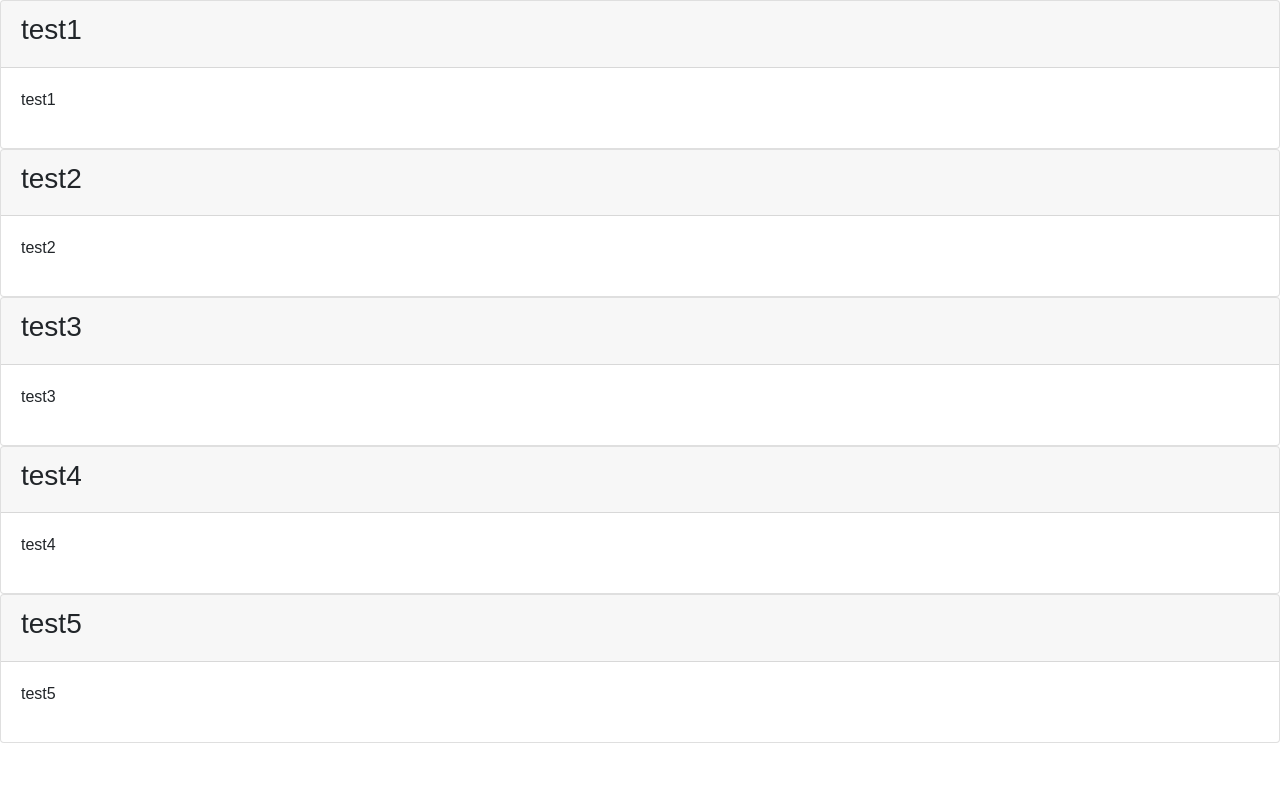
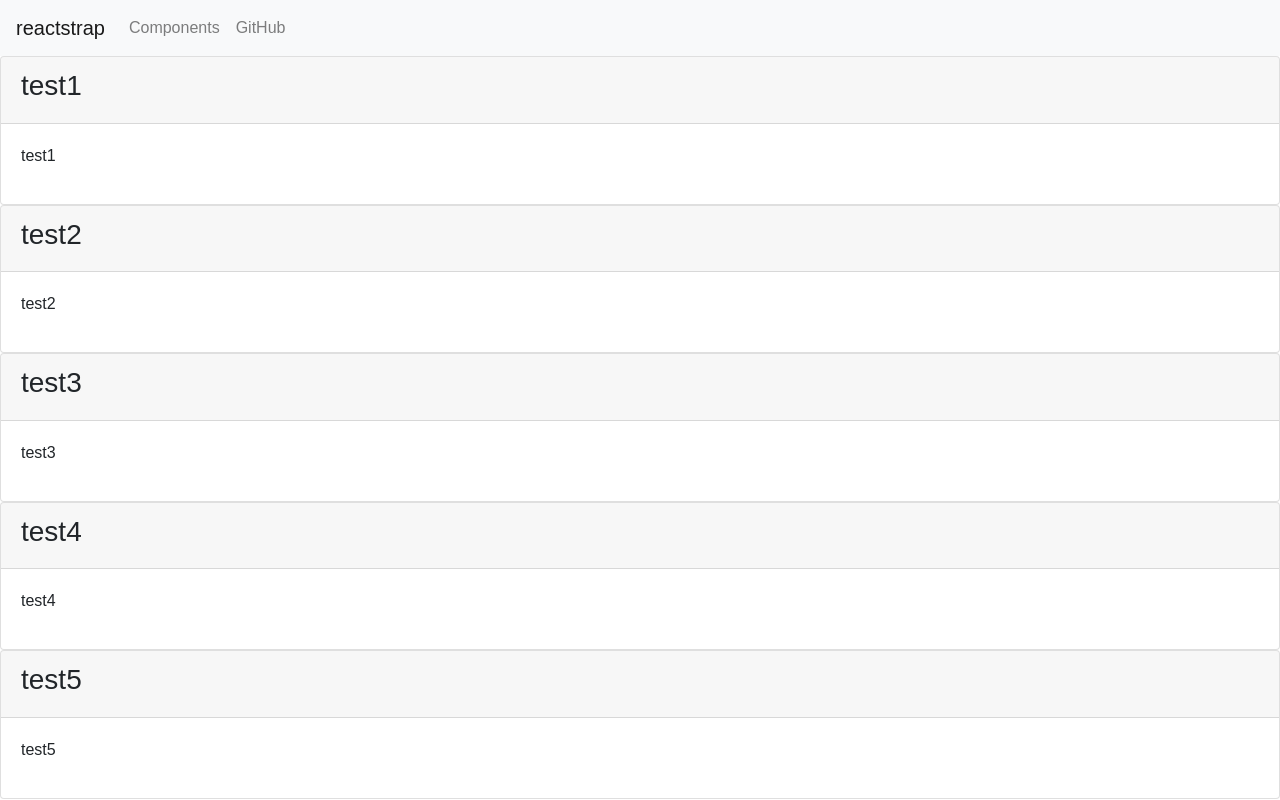
Before and after one commit to Mattmej/NYT-React-Search, a React (Create React App) app in the folder client/: page / in a window 1280 px wide. Built offline with nearby package versions, Linux system fonts and the light colour scheme.

Commit message:
Add a navbar as a test to the webpage.

```diff
--- a/client/src/App.js
+++ b/client/src/App.js
@@ -2,6 +2,7 @@
 // import logo from './logo.svg';
 import './App.css';
 import ArticleDisplay from "./components/ArticleDisplay";
+import AppNavbar from "./components/AppNavbar";
 
 const testArray = [
     {
@@ -61,6 +62,7 @@
     render() {
         return(
             <div>
+                <AppNavbar/>
                 {/* <ArticleDisplay entry = {this.selectObject(testArray)}/> */}
                 <ArticleDisplay array = {testArray}/>
             </div>
--- a/client/src/components/AppNavbar.js
+++ b/client/src/components/AppNavbar.js
@@ -0,0 +1,41 @@
+import React from "react";
+import {
+    Collapse,
+    Navbar,
+    NavbarToggler,
+    NavbarBrand,
+    Nav,
+    NavItem,
+    NavLink,
+    UncontrolledDropdown,
+    DropdownToggle,
+    DropdownMenu,
+    DropdownItem } from 'reactstrap';
+
+
+
+class AppNavbar extends React.Component {
+    render() {
+        return (
+          <div>
+            <Navbar color="light" light expand="md">
+              <NavbarBrand href="/">reactstrap</NavbarBrand>
+              <NavbarToggler onClick={this.toggle} />
+              {/* <Collapse isOpen={this.state.isOpen} navbar> */}
+                <Nav className="mr-auto" navbar>
+                  <NavItem>
+                    <NavLink href="/components/">Components</NavLink>
+                  </NavItem>
+                  <NavItem>
+                    <NavLink href="https://github.com/reactstrap/reactstrap">GitHub</NavLink>
+                  </NavItem>
+                </Nav>
+              {/* </Collapse> */}
+            </Navbar>
+          </div>
+        );
+      }
+
+};
+
+export default AppNavbar;
```
